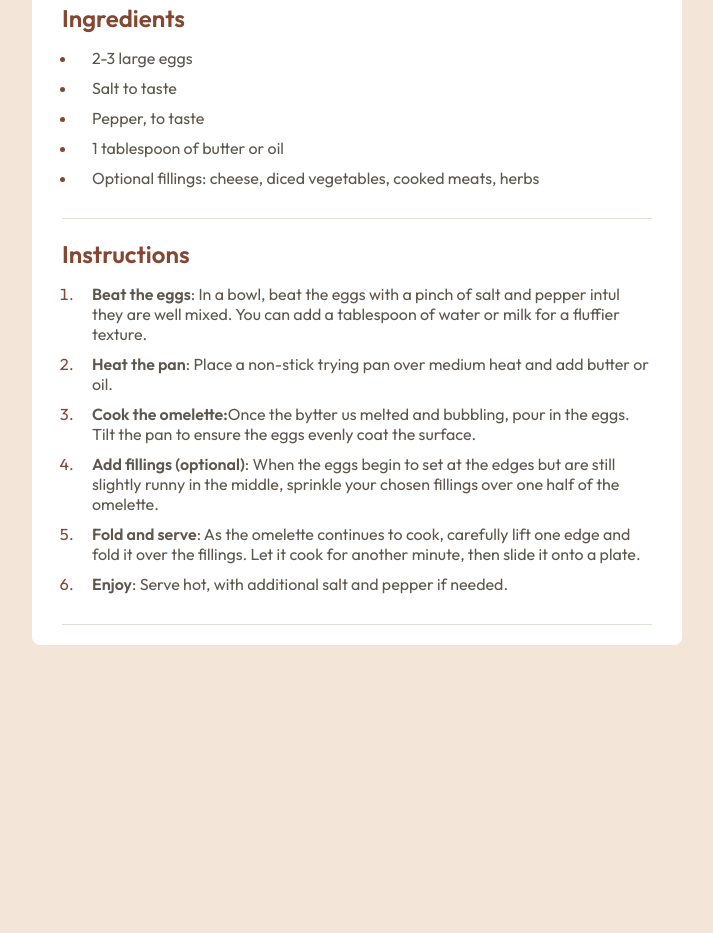
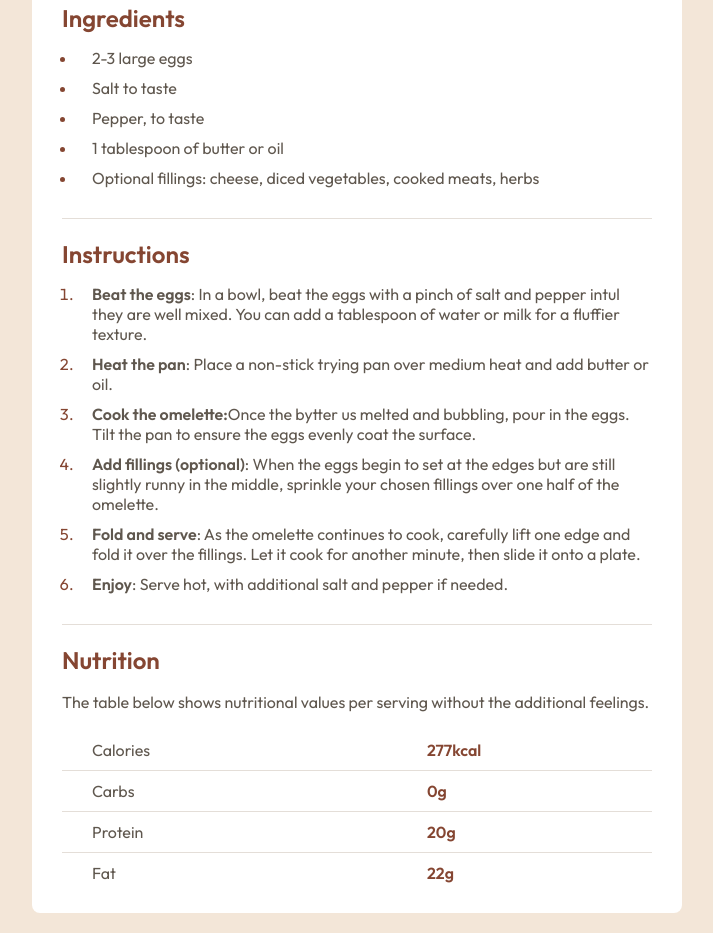
Before and after one commit to mateuszbizon/recipe_page, a website: page index.html in a window 1280 px wide. Shown: the part 700-1633 px from the top of the page, without its empty margins (283-996 px from the left). Before the commit the page ends 1365 px from the top, so only its background shows below. Drawn offline with Linux system fonts and the light colour scheme.

Commit message:
added nutrition box and table

```diff
--- a/index.html
+++ b/index.html
@@ -21,8 +21,10 @@
         <main class="recipe__main-box">
             <header class="recipe__header">
                 <h1 class="recipe__header-title">Simple Omelette Recipe</h1>
-                <p class="recipe__description">An easy and quick dish, perfect for any meal. This classic omelette combines
-                    beaten eggs cooked to perfection, optionally filled with your choice of cheese, vegetables, or meats.
+                <p class="recipe__description">An easy and quick dish, perfect for any meal. This classic omelette
+                    combines
+                    beaten eggs cooked to perfection, optionally filled with your choice of cheese, vegetables, or
+                    meats.
                 </p>
             </header>
             <div class="recipe__preparation">
@@ -78,6 +80,29 @@
                     </li>
                 </ol>
             </div>
+            <div class="recipe__nutrition">
+                <h2 class="recipe__nutrition-title">Nutrition</h2>
+                <p class="recipe__description recipe__nutrition-description">The table below shows nutritional values
+                    per serving without the additional feelings.</p>
+                <table class="recipe__nutrition-table">
+                    <tr class="recipe__nutrition-table-row">
+                        <td class="recipe__nutrition-table-text">Calories</td>
+                        <td class="recipe__nutrition-table-number">277kcal</td>
+                    </tr>
+                    <tr class="recipe__nutrition-table-row">
+                        <td class="recipe__nutrition-table-text">Carbs</td>
+                        <td class="recipe__nutrition-table-number">0g</td>
+                    </tr>
+                    <tr class="recipe__nutrition-table-row">
+                        <td class="recipe__nutrition-table-text">Protein</td>
+                        <td class="recipe__nutrition-table-number">20g</td>
+                    </tr>
+                    <tr class="recipe__nutrition-table-row">
+                        <td class="recipe__nutrition-table-text">Fat</td>
+                        <td class="recipe__nutrition-table-number">22g</td>
+                    </tr>
+                </table>
+            </div>
         </main>
     </div>
 </body>
--- a/src/sass/components/_recipe.scss
+++ b/src/sass/components/_recipe.scss
@@ -72,13 +72,37 @@
 	}
 
 	&__ingredients-title,
-	&__instructions-title {
+	&__instructions-title,
+	&__nutrition-title {
 		@include title($main-color);
 	}
 
 	&__ingredients-list-item,
 	&__instructions-list-item {
 		@include list-item($main-color, $secondary-color);
+	}
+
+	&__nutrition-description {
+		margin-bottom: 15px;
+	}
+
+	&__nutrition-table {
+		width: 100%;
+		border-collapse: collapse;
+	}
+
+	&__nutrition-table-row:not(:last-child) {
+		border-bottom: 1px solid $border-color;
+	}
+
+	&__nutrition-table-text {
+		color: $secondary-color;
+		padding: 10px 0 10px 30px;
+	}
+
+	&__nutrition-table-number {
+		color: $main-color;
+		font-weight: 600;
 	}
 }
 
```
Also changed, not shown: dist/css/main.min.css, 1 other file.
